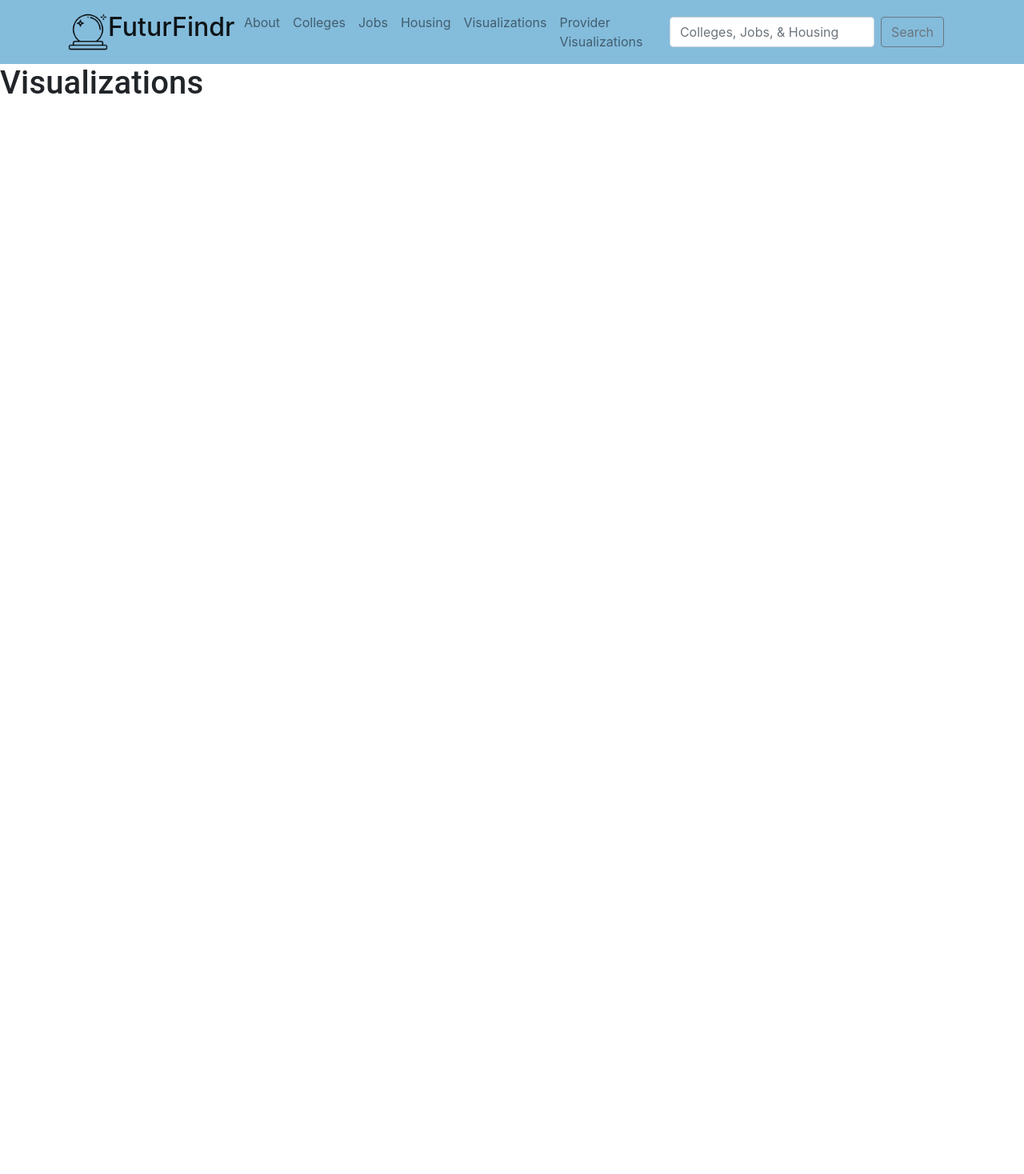
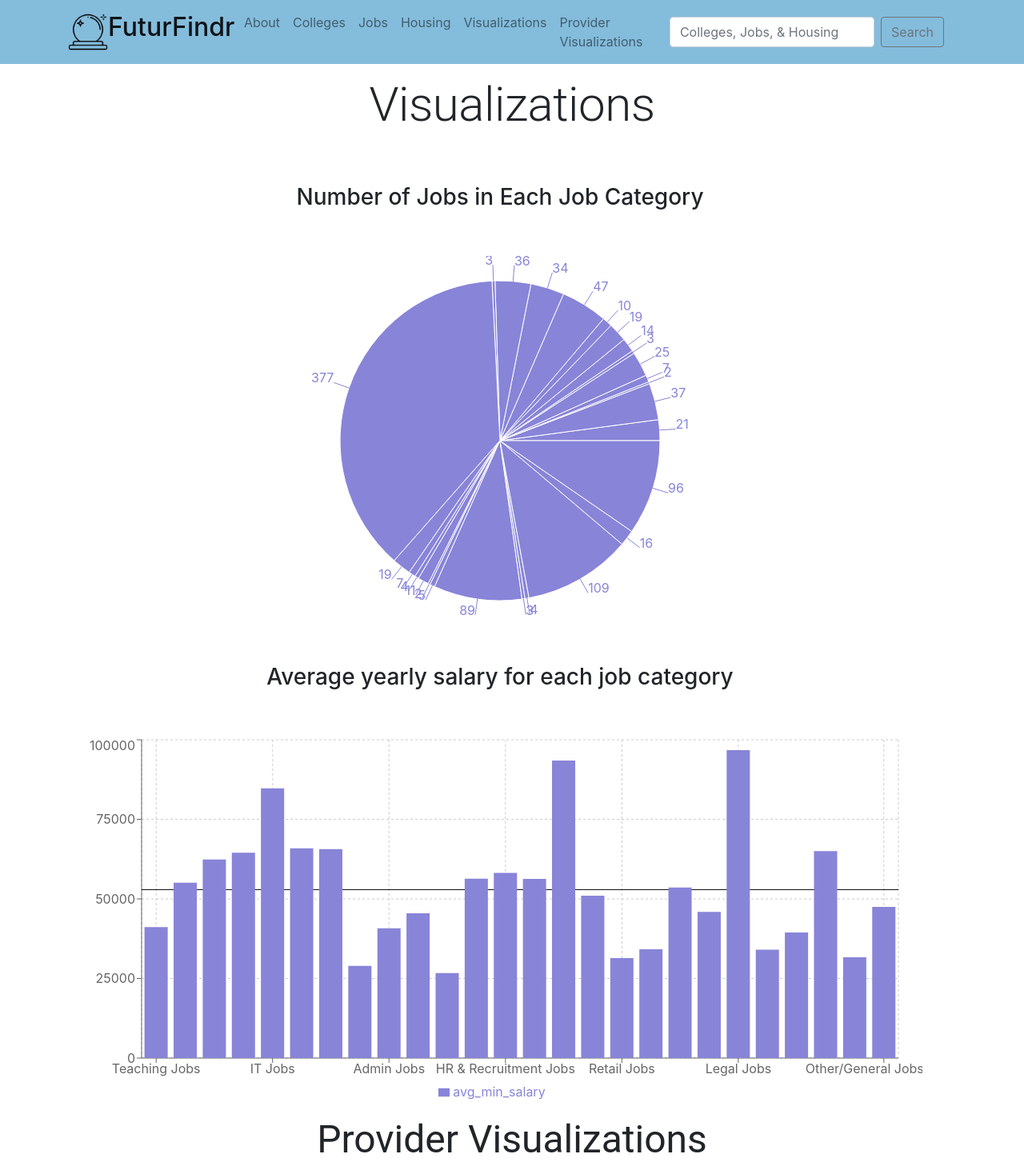
Before and after one commit to schalamkuri/FuturFindr, a React (Create React App) app in the folder frontend/: page /visualizations in a window 1280 px wide. Shown: the whole page at 80% size. Before the commit the page ends 800 px from the top, so only its background shows below. Built offline with nearby package versions, Linux system fonts and the light colour scheme.

Commit message:
basic visualizations

```diff
--- a/frontend/package.json
+++ b/frontend/package.json
@@ -21,6 +21,7 @@
     "react-scripts": "^5.0.1",
     "react-select": "^5.7.2",
     "react-test-renderer": "^18.2.0",
+    "recharts": "^2.5.0",
     "selenium": "^2.20.0",
     "selenium-webdriver": "^4.8.1",
     "sort-by": "^0.0.2",
--- a/frontend/src/Views/visualizations.jsx
+++ b/frontend/src/Views/visualizations.jsx
@@ -1,15 +1,37 @@
 import Typography from "@mui/material/Typography";
+import React from "react";
+import Container from "react-bootstrap/Container";
+import AvgCategoryMinSalary from "../components/visualizations/AvgCategoryMinSalary";
+import JobsPerCategory from "../components/visualizations/JobsPerCategory";
 
+const Visualizations = () => {
+  return (
+      <Container>
+          <Typography
+          variant="h2"
+          sx={{ textAlign: "center" }}
+          style={{
+              padding: "15px"
+          }}>
+              Visualizations
+          </Typography>
+          <JobsPerCategory></JobsPerCategory>
+          {/* <AvgCityAparmentPrice></AvgCityAparmentPrice> */}
+          <AvgCategoryMinSalary />
+          <Typography
+          variant="h3"
+          sx={{ textAlign: "center" }}
+          style={{
+              padding: "15px"
+          }}>
+              Provider Visualizations
+          </Typography>
+          {/* <ProviderFoodCategoryCount />
+          <ProviderAvgFoodCategorySold />
+          <ProviderMarketsPerState /> */}
+      </Container>
+  )
 
-function Visualizations() {
-  return (
-    <Typography>
+}
 
-      <div>
-      <h1>Visualizations</h1>
-    </div>
-    </Typography>
-
-  );
-}
 export default Visualizations;
--- a/frontend/src/components/visualizations/AvgCategoryMinSalary.jsx
+++ b/frontend/src/components/visualizations/AvgCategoryMinSalary.jsx
@@ -0,0 +1,146 @@
+import Container from "react-bootstrap/Container";
+import Row from 'react-bootstrap/Row';
+import Col from 'react-bootstrap/Col';
+import { BarChart, Bar, Cell, XAxis, YAxis, CartesianGrid, Tooltip, Legend, ReferenceLine, ResponsiveContainer } from 'recharts';
+
+const data = [
+    {
+        category: "Teaching Jobs",
+        avg_min_salary: 41158.84403669725
+    },
+    {
+        category: "Healthcare & Nursing Jobs",
+        avg_min_salary: 55107.914893617024
+    },
+    {
+        category: "Travel Jobs",
+        avg_min_salary: 62351.416666666664
+    },
+    {
+        category: "Energy, Oil & Gas Jobs",
+        avg_min_salary: 64498.57142857143
+    },
+    {
+        category: "IT Jobs",
+        avg_min_salary: 84752.52777777778
+    },
+    {
+        category: "Accounting & Finance Jobs",
+        avg_min_salary: 65876.52380952382
+    },
+    {
+        category: "Logistics & Warehouse Jobs",
+        avg_min_salary: 65640.57294429708
+    },
+    {
+        category: "Customer Services Jobs",
+        avg_min_salary: 28940.32
+    },
+    {
+        category: "Admin Jobs",
+        avg_min_salary: 40741.10810810811
+    },
+    {
+        category: "Sales Jobs",
+        avg_min_salary: 45463.8202247191
+    },
+    {
+        category: "Hospitality & Catering Jobs",
+        avg_min_salary: 26715.235294117647
+    },
+    {
+        category: "PR, Advertising & Marketing Jo",
+        avg_min_salary: 56318.181818181816
+    },
+    {
+        category: "HR & Recruitment Jobs",
+        avg_min_salary: 58184.1
+    },
+    {
+        category: "Engineering Jobs",
+        avg_min_salary: 56280.31578947369
+    },
+    {
+        category: "Consultancy Jobs",
+        avg_min_salary: 93450.0
+    },
+    {
+        category: "Creative & Design Jobs",
+        avg_min_salary: 50987.71428571428
+    },
+    {
+        category: "Retail Jobs",
+        avg_min_salary: 31424.0
+    },
+    {
+        category: "Maintenance Jobs",
+        avg_min_salary: 34173.89473684211
+    },
+    {
+        category: "Scientific & QA Jobs",
+        avg_min_salary: 53573.333333333336
+    },
+    {
+        category: "Trade & Construction Jobs",
+        avg_min_salary: 45922.5
+    },
+    {
+        category: "Legal Jobs",
+        avg_min_salary: 96709.33333333333
+    },
+    {
+        category: "Manufacturing Jobs",
+        avg_min_salary: 34051.42857142857
+    },
+    {
+        category: "Social work Jobs",
+        avg_min_salary: 39440.0
+    },
+    {
+        category: "Property Jobs",
+        avg_min_salary: 65000.0
+    },
+    {
+        category: "Domestic help & Cleaning Jobs",
+        avg_min_salary: 31680.0
+    },
+    {
+        category: "Other/General Jobs",
+        avg_min_salary: 47460.0
+    }
+];
+
+const AvgCategoryMinSalary = () => {
+    return (
+        <Container fluid="md">
+            <Row style={{ width: "100%", height: 600 }}>
+                <h3 className="p-5 text-center">Average yearly salary for each job category</h3>
+                <Col>
+                    <ResponsiveContainer width="100%" height="100%">
+                        <BarChart
+                            width={500}
+                            height={300}
+                            data={data}
+                            margin={{
+                                top: 5,
+                                right: 30,
+                                left: 20,
+                                bottom: 5,
+                            }}
+                        >
+                            <CartesianGrid strokeDasharray="3 3" />
+                            <XAxis dataKey="category" />
+                            <YAxis />
+                            <ReferenceLine y={52919.29} stroke="#000" />
+                            <Tooltip />
+                            <Legend />
+                            <Bar dataKey="avg_min_salary" fill="#8884d8" />
+                        </BarChart>
+                    </ResponsiveContainer>
+                </Col>
+            </Row>
+        </Container>
+    );
+}
+
+export default AvgCategoryMinSalary;
--- /dev/null
+++ b/frontend/src/components/visualizations/JobsPerCategory.jsx
@@ -0,0 +1,140 @@
+import Container from "react-bootstrap/Container";
+import Row from 'react-bootstrap/Row';
+import Col from 'react-bootstrap/Col';
+import { PieChart, Pie, Legend, Tooltip, ResponsiveContainer } from 'recharts';
+
+const data = [
+    {
+        name: "Accounting & Finance Jobs",
+        count: 21
+    },
+    {
+        name: "Admin Jobs",
+        count: 37
+    },
+    {
+        name: "Consultancy Jobs",
+        count: 2
+    },
+    {
+        name: "Creative & Design Jobs",
+        count: 7
+    },
+    {
+        name: "Customer Services Jobs",
+        count: 25
+    },
+    {
+        name: "Domestic help & Cleaning Jobs",
+        count: 3
+    },
+    {
+        name: "Energy, Oil & Gas Jobs",
+        count: 14
+    },
+    {
+        name: "Engineering Jobs",
+        count: 19
+    },
+    {
+        name: "HR & Recruitment Jobs",
+        count: 10
+    },
+    {
+        name: "Healthcare & Nursing Jobs",
+        count: 47
+    },
+    {
+        name: "Hospitality & Catering Jobs",
+        count: 34
+    },
+    {
+        name: "IT Jobs",
+        count: 36
+    },
+    {
+        name: "Legal Jobs",
+        count: 3
+    },
+    {
+        name: "Logistics & Warehouse Jobs",
+        count: 377
+    },
+    {
+        name: "Maintenance Jobs",
+        count: 19
+    },
+    {
+        name: "Manufacturing Jobs",
+        count: 7
+    },
+    {
+        name: "Other/General Jobs",
+        count: 4
+    },
+    {
+        name: "PR, Advertising & Marketing Jobs",
+        count: 11
+    },
+    {
+        name: "Property Jobs",
+        count: 2
+    },
+    {
+        name: "Retail Jobs",
+        count: 5
+    },
+    {
+        name: "Sales Jobs",
+        count: 89
+    },
+    {
+        name: "Scientific & QA Jobs",
+        count: 3
+    },
+    {
+        name: "Social work Jobs",
+        count: 4
+    },
+    {
+        name: "Teaching Jobs",
+        count: 109
+    },
+    {
+        name: "Trade & Construction Jobs",
+        count: 16
+    },
+    {
+        name: "Travel Jobs",
+        count: 96
+    }
+];
+
+const JobsPerCategory = () => {
+    return (
+        <Container fluid="md">
+            <Row style={{ width: "100%", height: 600 }}>
+                <h3 className="p-5 text-center">Number of Jobs in Each Job Category</h3>
+                <Col>
+                    <ResponsiveContainer width="100%" height="100%">
+                        <PieChart width={400} height={400}>
+                            <Pie
+                                dataKey="count"
+                                isAnimationActive={false}
+                                data={data}
+                                cx="50%"
+                                cy="50%"
+                                outerRadius={200}
+                                fill="#8884d8"
+                                label
+                            />
+                            <Tooltip />
+                        </PieChart>
+                    </ResponsiveContainer>
+                </Col>
+            </Row>
+        </Container>
+    );
+}
+
+export default JobsPerCategory;
```
Also changed, not shown: frontend/src/components/visualizations/AvgTuition.jsx (added), 1 other file (tests, documents, lock files or other folders).
